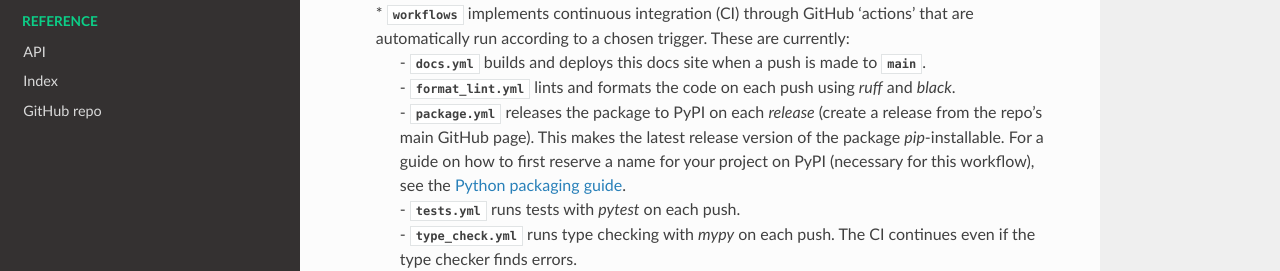
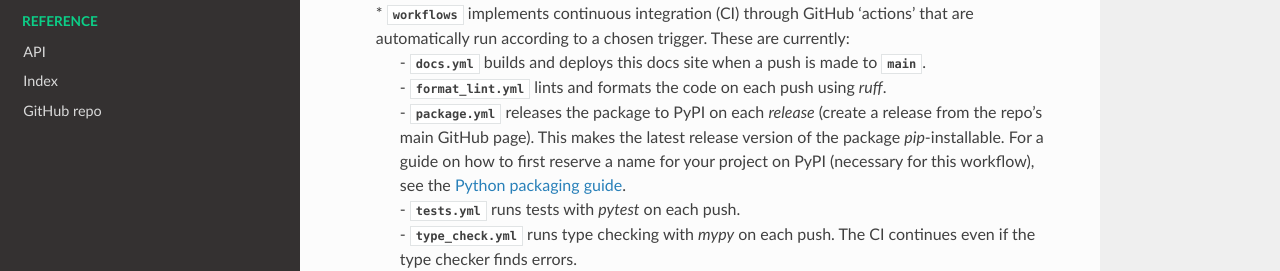
Before and after one commit to CCA-Software-Group/py_template, a Sphinx documentation site: the page built from docs/getting_started.rst, in a window 1280 px wide and 1400 px high. Shown: the part 313-584 px from the top of the window. Built offline with Sphinx 7.4.7 and the Read the Docs theme 2.0.0, drawn with Linux system fonts in a browser that asks for light colours.

Commit message:
remove black formatter

```diff
--- a/docs/getting_started.rst
+++ b/docs/getting_started.rst
@@ -8,7 +8,7 @@
 |   * `ISSUE_TEMPLATE` has files that are templates users can select from when opening an issue in the repo on GitHub
 |   * `workflows` implements continuous integration (CI) through GitHub 'actions' that are automatically run according to a chosen trigger. These are currently:
 |        - `docs.yml` builds and deploys this docs site when a push is made to `main`.
-|        - `format_lint.yml` lints and formats the code on each push using *ruff* and *black*.
+|        - `format_lint.yml` lints and formats the code on each push using *ruff*.
 |        - `package.yml` releases the package to PyPI on each *release* (create a release from the repo's main GitHub page). This makes the latest release version of the package *pip*-installable. For a guide on how to first reserve a name for your project on PyPI (necessary for this workflow), see the `Python packaging guide <https://packaging.python.org/en/latest/guides/publishing-package-distribution-releases-using-github-actions-ci-cd-workflows/>`_.
 |        - `tests.yml` runs tests with *pytest* on each push.
 |        - `type_check.yml` runs type checking with *mypy* on each push. The CI continues even if the type checker finds errors.
@@ -38,7 +38,7 @@
 | 2) Run your tests:
 | `pytest .`
 | 3) Run linting and formatting to see their effects:
-| `black .` and `ruff check .`
+| `ruff check .`
 | 4) Run type checking using mypy:
 | `mypy --strict .`
 | 5) Build your docs locally:
--- a/pyproject.toml
+++ b/pyproject.toml
@@ -30,7 +30,6 @@
     "ipykernel",
 ]
 coding_standards = [
-    "black",
     "ruff",
 ]
 type_checking = [
```
Also changed, not shown: 1 other file.
